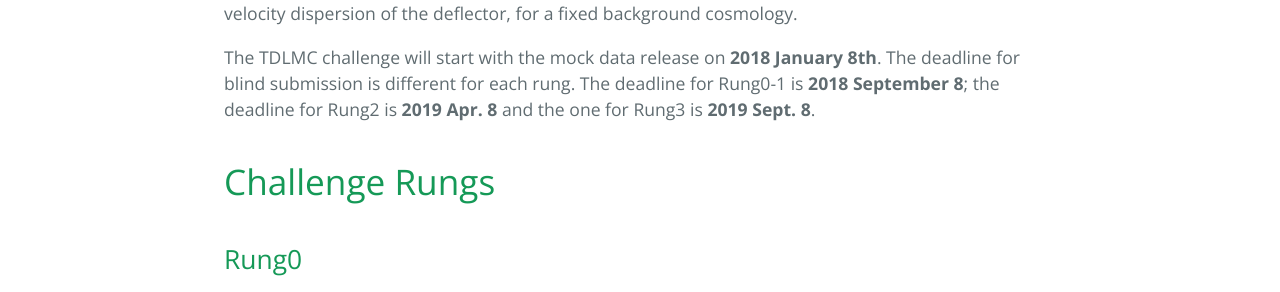
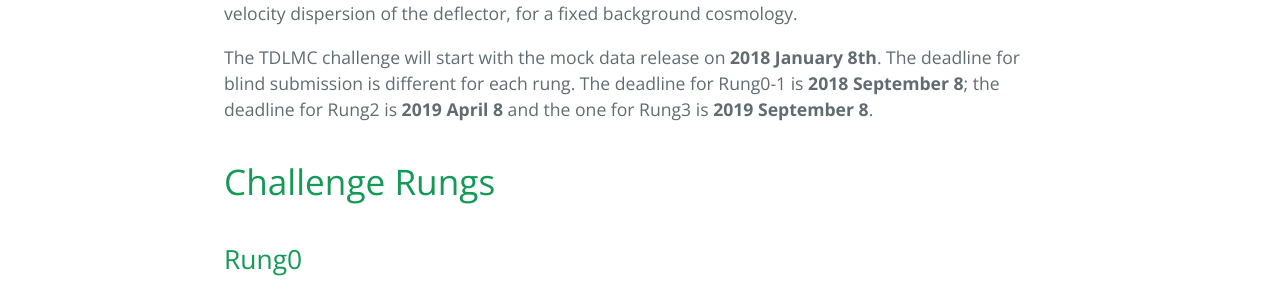
Before and after one commit to TDLMC/TDLMC.github.io, a Jekyll site: the page built from index.md, in a window 1280 px wide. Shown: the part 896-1188 px from the top of the page. Built offline with Jekyll 4.4.1, drawn with Linux system fonts in a browser that asks for light colours; our own code applies the rules of GitHub Pages for plain Markdown files.

Commit message:
Update index.md

```diff
--- a/index.md
+++ b/index.md
@@ -6,7 +6,7 @@ Strong gravitational lenses with measured time delay are a powerful tool to meas
 We aim to assess the present capabilities of lens modeling codes and assumptions and test the level of accuracy of inferred cosmological parameters given realistic mock datasets. We invite scientists to model a set of simulated _Hubble Space Telescope_ (_HST_) observations of _50_  mock lens systems. The systems are organized in rungs, with the complexity and realism increasing going up the ladder. The goal of the challenge is to infer _H0_  for each rung, given the _HST_  images, the time delay, and a stellar velocity dispersion of the deflector, for a fixed background cosmology.
 
 The TDLMC challenge will start with the mock data release on __2018 January 8th__.
-The deadline for blind submission is different for each rung. The deadline for Rung0-1 is __2018 September 8__; the deadline for Rung2 is __2019 Apr. 8__ and the one for Rung3 is __2019 Sept. 8__.
+The deadline for blind submission is different for each rung. The deadline for Rung0-1 is __2018 September 8__; the deadline for Rung2 is __2019 April 8__ and the one for Rung3 is __2019 September 8__.
 
 # [](#Data-sets)Challenge Rungs
 
```
